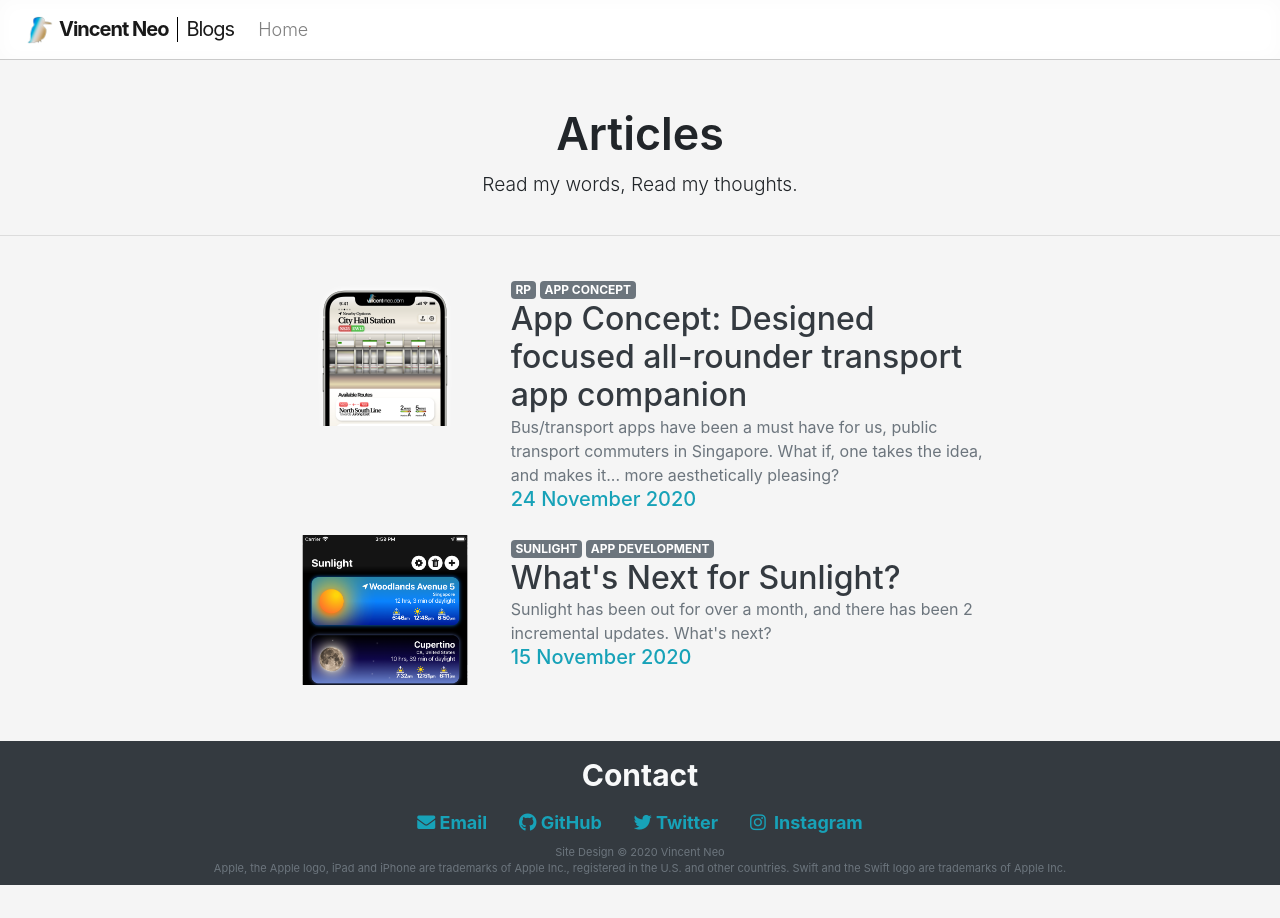
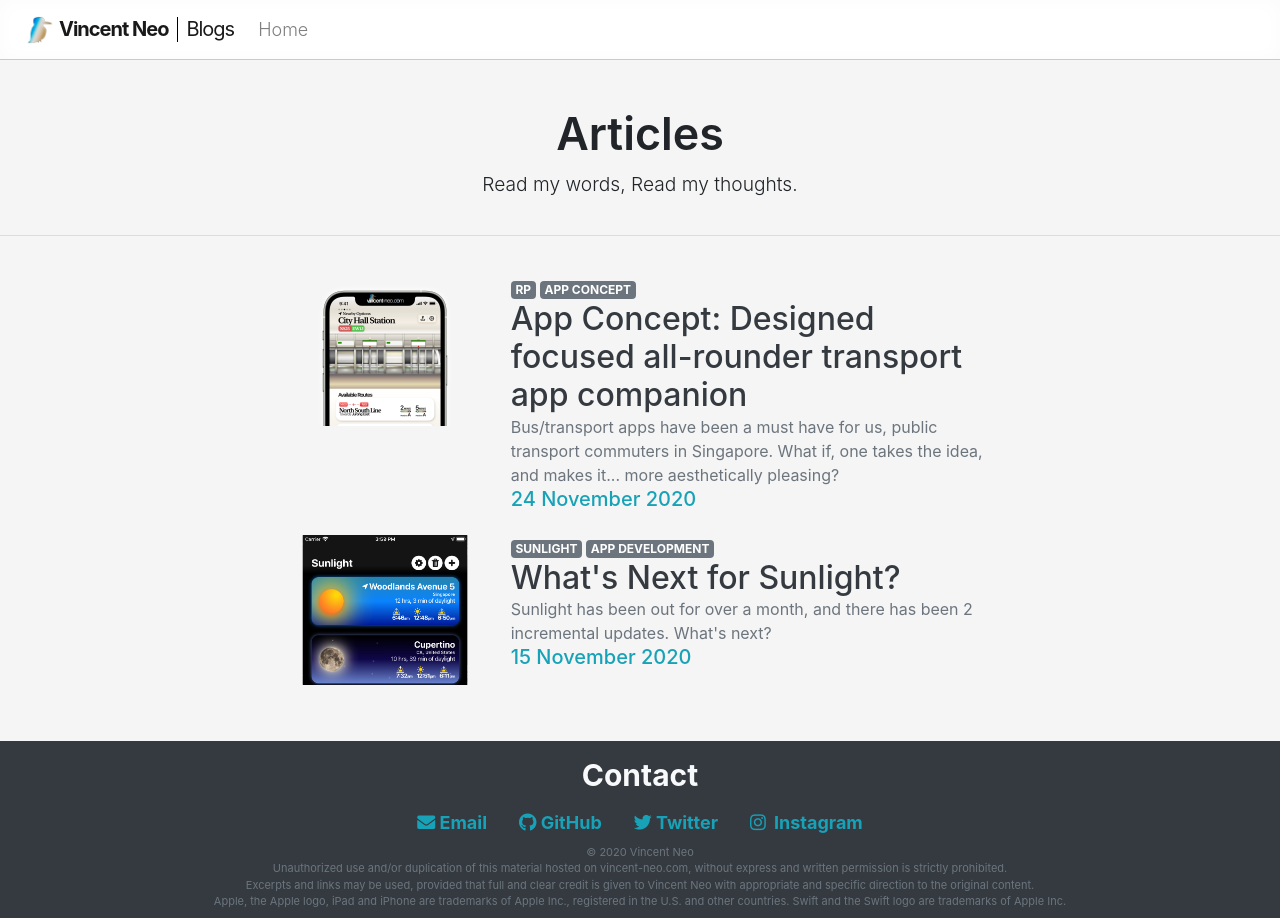
Before and after one commit to vincentneo/vincentneo.github.io, a Jekyll site: the page built from posts.html, in a window 1280 px wide. Built offline with Jekyll 4.4.1, drawn with Linux system fonts in a browser that asks for light colours.

Commit message:
add notice for unauthroized copying

```diff
--- a/_layouts/default.html
+++ b/_layouts/default.html
@@ -87,7 +87,10 @@
 					</li>
 				</ul>
 
-				<p style="font-size: 11px" class="mb-0 text-center text-secondary">Site Design &copy; 2020 Vincent Neo</p>
+				<p style="font-size: 11px" class="mb-0 text-center text-secondary">&copy; 2020 Vincent Neo<br/>
+					  Unauthorized use and/or duplication of this material hosted on vincent-neo.com, without express and written permission is strictly prohibited.<br/>
+					  Excerpts and links may be used, provided that full and clear credit is given to Vincent Neo with appropriate and specific direction to the original content.
+				</p>
 				<p class="text-center mb-0 pb-2 text-secondary" style="font-size: 11px">
 						Apple, the Apple logo, iPad and iPhone are trademarks of Apple Inc., registered in the U.S. and other countries. Swift and the Swift logo are trademarks of Apple Inc.</p>
             </div>
```
